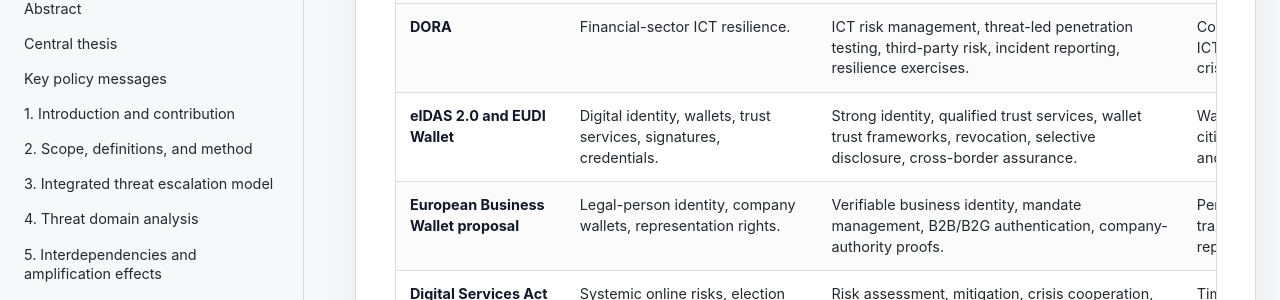
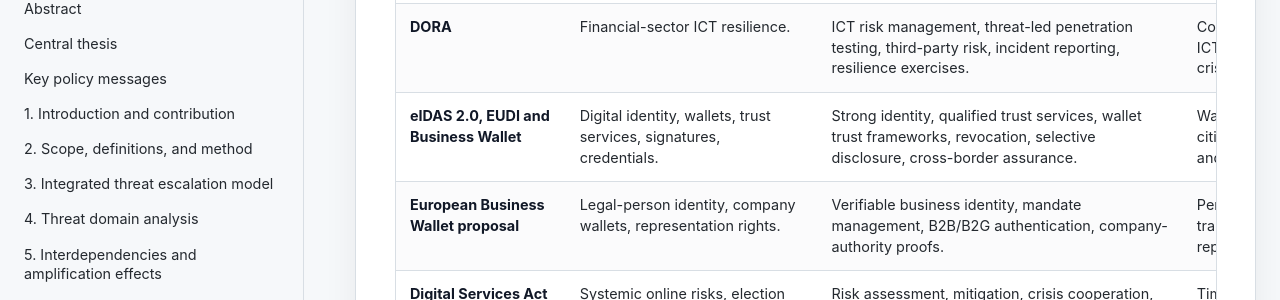
Before and after one commit to spherity/spherity-research, a Jekyll site: the page built from docs/threat-escalation-model-germany-eu.md, in a window 1280 px wide and 900 px high, scrolled down 20594 px. Shown: the part 153-453 px from the top of the window. Built offline with Jekyll 4.4.1, drawn with Linux system fonts in a browser that asks for light colours.

Commit message:
Update eIDAS 2.0 and EUDI Wallet terminology

```diff
--- a/docs/threat-escalation-model-germany-eu.md
+++ b/docs/threat-escalation-model-germany-eu.md
@@ -660,7 +660,7 @@
 <td>Coverage of critical financial entities and ICT providers in threat-led testing and joint crisis exercises.</td>
 </tr>
 <tr>
-<td>eIDAS 2.0 and EUDI Wallet</td>
+<td>eIDAS 2.0, EUDI and Business Wallet</td>
 <td>Digital identity, wallets, trust services, signatures, credentials.</td>
 <td>Strong identity, qualified trust services, wallet trust frameworks, revocation, selective disclosure, cross-border assurance.</td>
 <td>Wallet and trust-service coverage for citizens, public authorities, legal persons, and high-value services.</td>
```
